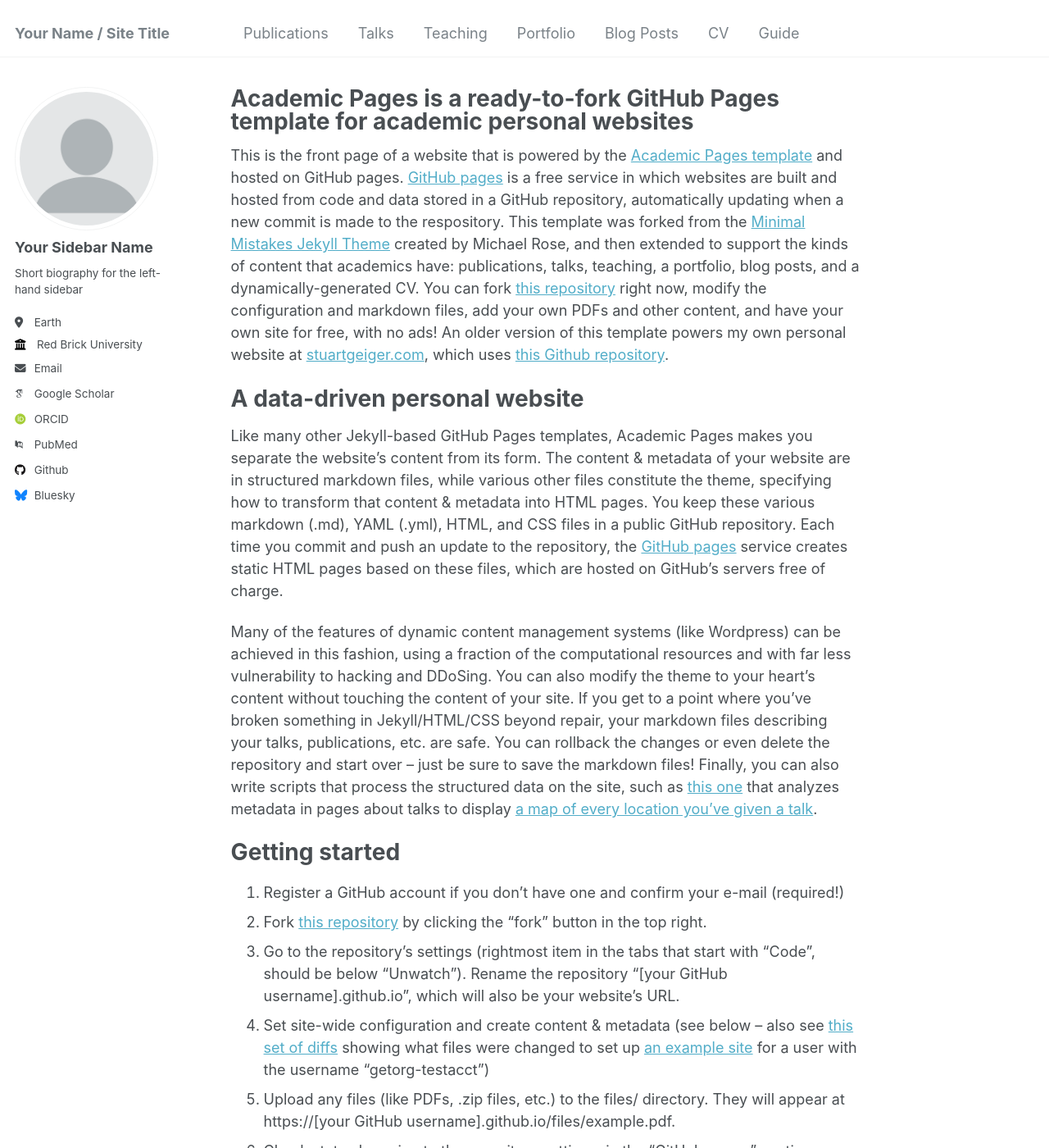
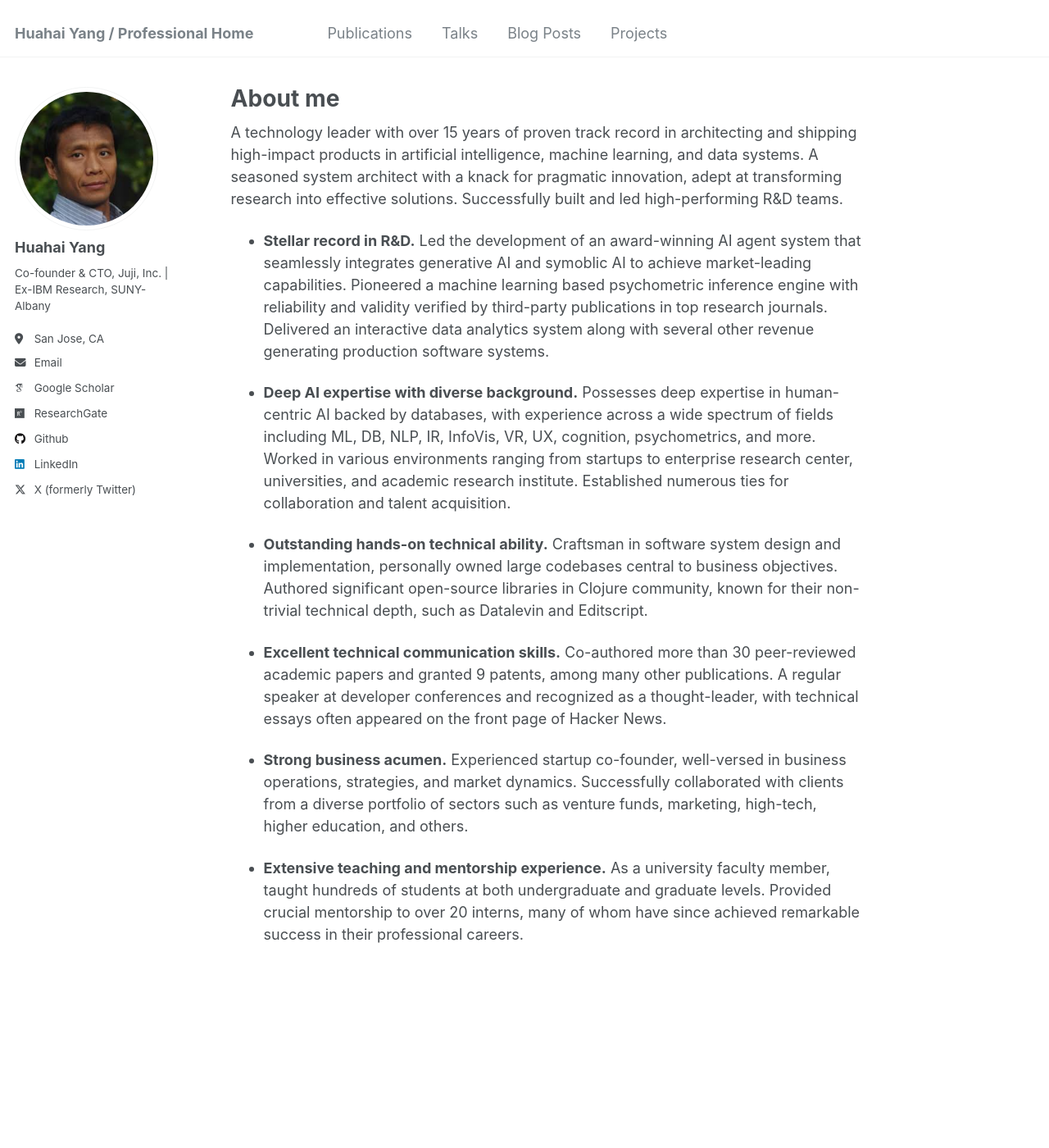
Before and after one commit to huahaiy/huahaiy.github.io, a Jekyll site: the page built from _pages/about.md, in a window 1280 px wide and 1400 px high. Shown: the whole window at 82% size. Built offline with Jekyll 4.4.1, drawn with Linux system fonts in a browser that asks for light colours; some web fonts are replaced; some of the changed text lies outside the part shown.

Commit message:
first cut

```diff
--- a/Gemfile
+++ b/Gemfile
@@ -14,7 +14,7 @@ gem "github-pages", group: :jekyll_plugins
 # If you want to use Jekyll native, uncomment the line below.
 # To upgrade, run `bundle update`.
 
-# gem "jekyll"
+gem "jekyll"
 
 gem "wdm", "~> 0.1.0" if Gem.win_platform?
 
--- a/_config.yml
+++ b/_config.yml
@@ -8,47 +8,47 @@
 
 # Basic Site Settings
 locale                   : "en-US"
-title                    : "Your Name / Site Title"
+title                    : "Huahai Yang / Professional Home"
 title_separator          : "-"
-name                     : &name "Your Name"
-description              : &description "personal description"
-url                      : https://academicpages.github.io # the base hostname & protocol for your site e.g. "https://mmistakes.github.io"
+name                     : &name "Huahai Yang"
+description              : &description "Experienced technical leader and software craftsman"
+url                      : https://huahaiy.github.io # the base hostname & protocol for your site e.g. "https://mmistakes.github.io"
 baseurl                  : "" # the subpath of your site, e.g. "/blog"
-repository               : "academicpages/academicpages.github.io"
+repository               : "huahaiy/huahaiy.github.io"
 
 # Site Author - The following control what appear as part of the author content on the side bar.
 #               If a field is blank the icon and link will not appear, otherwise it will be shown.
 #               Additional customization can be done by editing /_includes/author-profile.html
 author:
   # Biographic information
-  avatar           : "profile.png"
-  name             : "Your Sidebar Name"
+  avatar           : "huahai.jpeg"
+  name             : "Huahai Yang"
   pronouns         : # example: "she/her"
-  bio              : "Short biography for the left-hand sidebar"
-  location         : "Earth"
-  employer         : "Red Brick University"
+  bio              : "Co-founder & CTO, Juji, Inc. | Ex-IBM Research, SUNY-Albany"
+  location         : "San Jose, CA"
+  employer         : #"Red Brick University"
   uri              : # URL
-  email            : "none@example.org"
+  email            : "huahai.yang@gmail.com"
 
   # Academic websites
   arxiv            : # URL - Update with the correct link to your profile
-  googlescholar    : "https://scholar.google.com/citations?user=PS_CX0AAAAAJ"
+  googlescholar    : "https://scholar.google.com/citations?user=KvPSD8EAAAAJ"
   impactstory      : # URL
-  orcid            : "http://orcid.org/yourorcidurl"
+  orcid            : #"http://orcid.org/yourorcidurl"
   semantic         : # URL
-  pubmed           : "https://www.ncbi.nlm.nih.gov/pubmed/?term=john+snow"
-  researchgate     : # URL
+  pubmed           : #"https://www.ncbi.nlm.nih.gov/pubmed/?term=john+snow"
+  researchgate     : "https://www.researchgate.net/profile/Huahai-Yang"
 
   # Repositories and software development
   bitbucket        : # Username - Update with your username on the site
   codepen          : # Username
   dribbble         : # Username
-  github           : "academicpages"
+  github           : "huahaiy"
   kaggle           : # Username
   stackoverflow    : # User number or user number and name (i.e., use "1" or "1/jeff-atwood")
 
   # Social media
-  bluesky          : "bsky.app" # Replace this with you Bluesky username
+  bluesky          : #"bsky.app" # Replace this with you Bluesky username
   facebook         : # Username
   flickr           : # Username
   foursquare       : # Username
@@ -57,7 +57,7 @@ author:
   keybase          : # Username
   instagram        : # Username
   lastfm           : # Username
-  linkedin         : # Username
+  linkedin         : "huahaiyang"
   mastodon         : # URL
   medium           : # URL
   pinterest        : # Username
@@ -65,7 +65,7 @@ author:
   steam            : # Username
   telegram         : # URL
   tumblr           : # Username
-  twitter          : # Username for X / Twitter
+  twitter          : "huahaiy"
   vine             : # Username
   weibo            : # Username
   wikipedia        : # Username
@@ -210,13 +210,13 @@ kramdown:
 # These settings control the types of collections used by the template
 collections:
   teaching:
-    output: true
+    output: false
     permalink: /:collection/:path/
   publications:
     output: true
     permalink: /:collection/:path/
   portfolio:
-    output: true
+    output: false
     permalink: /:collection/:path/
   talks:
     output: true
--- a/_pages/about.md
+++ b/_pages/about.md
@@ -1,49 +1,47 @@
 ---
 permalink: /
-title: "Academic Pages is a ready-to-fork GitHub Pages template for academic personal websites"
+title: "About me"
 author_profile: true
 redirect_from:
   - /about/
   - /about.html
 ---
 
-This is the front page of a website that is powered by the [Academic Pages template](https://github.com/academicpages/academicpages.github.io) and hosted on GitHub pages. [GitHub pages](https://pages.github.com) is a free service in which websites are built and hosted from code and data stored in a GitHub repository, automatically updating when a new commit is made to the respository. This template was forked from the [Minimal Mistakes Jekyll Theme](https://mmistakes.github.io/minimal-mistakes/) created by Michael Rose, and then extended to support the kinds of content that academics have: publications, talks, teaching, a portfolio, blog posts, and a dynamically-generated CV. You can fork [this repository](https://github.com/academicpages/academicpages.github.io) right now, modify the configuration and markdown files, add your own PDFs and other content, and have your own site for free, with no ads! An older version of this template powers my own personal website at [stuartgeiger.com](http://stuartgeiger.com), which uses [this Github repository](https://github.com/staeiou/staeiou.github.io).
+A technology leader with over 15 years of proven track record in architecting and shipping high-impact products in artificial intelligence, machine learning, and data systems. A seasoned system architect with a knack for pragmatic innovation, adept at transforming research into effective solutions. Successfully built and led high-performing R&D teams.
 
-A data-driven personal website
-======
-Like many other Jekyll-based GitHub Pages templates, Academic Pages makes you separate the website's content from its form. The content & metadata of your website are in structured markdown files, while various other files constitute the theme, specifying how to transform that content & metadata into HTML pages. You keep these various markdown (.md), YAML (.yml), HTML, and CSS files in a public GitHub repository. Each time you commit and push an update to the repository, the [GitHub pages](https://pages.github.com/) service creates static HTML pages based on these files, which are hosted on GitHub's servers free of charge.
+* **Stellar record in R&D.** Led the development of an award-winning AI agent system
+  that seamlessly integrates generative AI and symoblic AI to achieve
+  market-leading capabilities. Pioneered a machine learning based psychometric
+  inference engine with reliability and validity verified by third-party
+  publications in top research journals. Delivered an interactive data analytics
+  system along with several other revenue generating production software
+  systems.
 
-Many of the features of dynamic content management systems (like Wordpress) can be achieved in this fashion, using a fraction of the computational resources and with far less vulnerability to hacking and DDoSing. You can also modify the theme to your heart's content without touching the content of your site. If you get to a point where you've broken something in Jekyll/HTML/CSS beyond repair, your markdown files describing your talks, publications, etc. are safe. You can rollback the changes or even delete the repository and start over -- just be sure to save the markdown files! Finally, you can also write scripts that process the structured data on the site, such as [this one](https://github.com/academicpages/academicpages.github.io/blob/master/talkmap.ipynb) that analyzes metadata in pages about talks to display [a map of every location you've given a talk](https://academicpages.github.io/talkmap.html).
+* **Deep AI expertise with diverse background.** Possesses deep expertise in
+  human-centric AI backed by databases, with experience across a wide spectrum
+  of fields including ML, DB, NLP, IR, InfoVis, VR, UX, cognition,
+  psychometrics, and more. Worked in various environments ranging from startups
+  to enterprise research center, universities, and academic research institute.
+  Established numerous ties for collaboration and talent acquisition.
 
-Getting started
-======
-1. Register a GitHub account if you don't have one and confirm your e-mail (required!)
-1. Fork [this repository](https://github.com/academicpages/academicpages.github.io) by clicking the "fork" button in the top right.
-1. Go to the repository's settings (rightmost item in the tabs that start with "Code", should be below "Unwatch"). Rename the repository "[your GitHub username].github.io", which will also be your website's URL.
-1. Set site-wide configuration and create content & metadata (see below -- also see [this set of diffs](http://archive.is/3TPas) showing what files were changed to set up [an example site](https://getorg-testacct.github.io) for a user with the username "getorg-testacct")
-1. Upload any files (like PDFs, .zip files, etc.) to the files/ directory. They will appear at https://[your GitHub username].github.io/files/example.pdf.
-1. Check status by going to the repository settings, in the "GitHub pages" section
+* **Outstanding hands-on technical ability.** Craftsman in software system
+  design and implementation, personally owned large codebases central to
+  business objectives. Authored significant open-source libraries in Clojure
+  community, known for their non-trivial technical depth, such as Datalevin and
+  Editscript.
 
-Site-wide configuration
-------
-The main configuration file for the site is in the base directory in [_config.yml](https://github.com/academicpages/academicpages.github.io/blob/master/_config.yml), which defines the content in the sidebars and other site-wide features. You will need to replace the default variables with ones about yourself and your site's github repository. The configuration file for the top menu is in [_data/navigation.yml](https://github.com/academicpages/academicpages.github.io/blob/master/_data/navigation.yml). For example, if you don't have a portfolio or blog posts, you can remove those items from that navigation.yml file to remove them from the header.
+* **Excellent technical communication skills.** Co-authored more than 30
+  peer-reviewed academic papers and granted 9 patents, among many other
+  publications. A regular speaker at developer conferences and recognized as a
+  thought-leader, with technical essays often appeared on the front page of
+  Hacker News.
 
-Create content & metadata
-------
-For site content, there is one markdown file for each type of content, which are stored in directories like _publications, _talks, _posts, _teaching, or _pages. For example, each talk is a markdown file in the [_talks directory](https://github.com/academicpages/academicpages.github.io/tree/master/_talks). At the top of each markdown file is structured data in YAML about the talk, which the theme will parse to do lots of cool stuff. The same structured data about a talk is used to generate the list of talks on the [Talks page](https://academicpages.github.io/talks), each [individual page](https://academicpages.github.io/talks/2012-03-01-talk-1) for specific talks, the talks section for the [CV page](https://academicpages.github.io/cv), and the [map of places you've given a talk](https://academicpages.github.io/talkmap.html) (if you run this [python file](https://github.com/academicpages/academicpages.github.io/blob/master/talkmap.py) or [Jupyter notebook](https://github.com/academicpages/academicpages.github.io/blob/master/talkmap.ipynb), which creates the HTML for the map based on the contents of the _talks directory).
+* **Strong business acumen.** Experienced startup co-founder, well-versed in
+  business operations, strategies, and market dynamics. Successfully
+  collaborated with clients from a diverse portfolio of sectors such as venture
+  funds, marketing, high-tech, higher education, and others.
 
-**Markdown generator**
-
-I have also created [a set of Jupyter notebooks](https://github.com/academicpages/academicpages.github.io/tree/master/markdown_generator
-) that converts a CSV containing structured data about talks or presentations into individual markdown files that will be properly formatted for the Academic Pages template. The sample CSVs in that directory are the ones I used to create my own personal website at stuartgeiger.com. My usual workflow is that I keep a spreadsheet of my publications and talks, then run the code in these notebooks to generate the markdown files, then commit and push them to the GitHub repository.
-
-How to edit your site's GitHub repository
-------
-Many people use a git client to create files on their local computer and then push them to GitHub's servers. If you are not familiar with git, you can directly edit these configuration and markdown files directly in the github.com interface. Navigate to a file (like [this one](https://github.com/academicpages/academicpages.github.io/blob/master/_talks/2012-03-01-talk-1.md) and click the pencil icon in the top right of the content preview (to the right of the "Raw | Blame | History" buttons). You can delete a file by clicking the trashcan icon to the right of the pencil icon. You can also create new files or upload files by navigating to a directory and clicking the "Create new file" or "Upload files" buttons.
-
-Example: editing a markdown file for a talk
-![Editing a markdown file for a talk](/images/editing-talk.png)
-
-For more info
-------
-More info about configuring Academic Pages can be found in [the guide](https://academicpages.github.io/markdown/). The [guides for the Minimal Mistakes theme](https://mmistakes.github.io/minimal-mistakes/docs/configuration/) (which this theme was forked from) might also be helpful.
+* **Extensive teaching and mentorship experience.** As a university faculty
+  member, taught hundreds of students at both undergraduate and graduate levels.
+  Provided crucial mentorship to over 20 interns, many of whom have since
+  achieved remarkable success in their professional careers.
```
Also changed, not shown: _data/navigation.yml (+10 -10 lines), _pages/posts.md (added, +27 -0 lines), _pages/projects.md (added, +46 -0 lines), _pages/publications.md (added, +100 -0 lines), _pages/talks.md (added, +38 -0 lines), _pages/publications-old.html (renamed from _pages/publications.html), _pages/talks-old.html (renamed from _pages/talks.html), images/huahai.jpeg (added).
